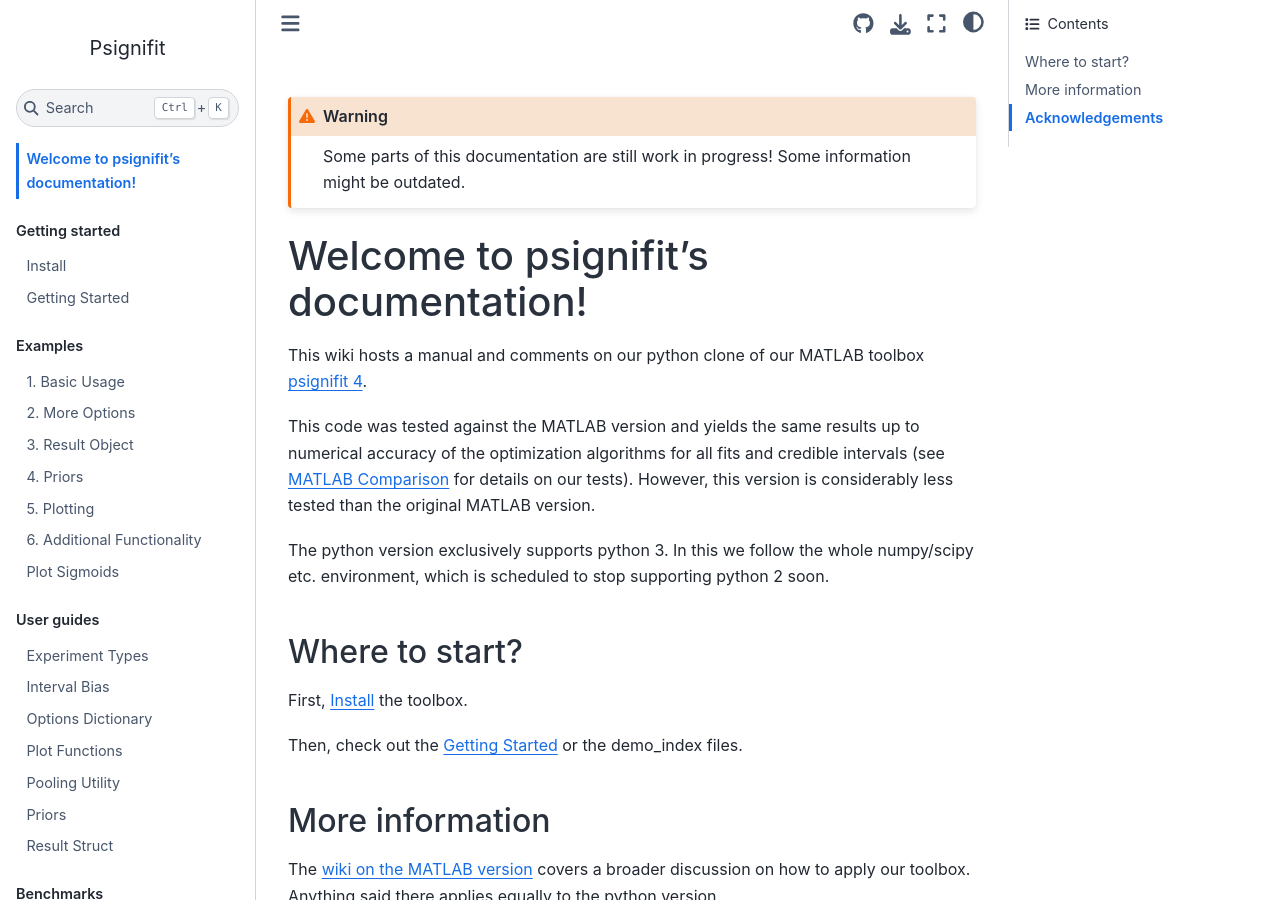
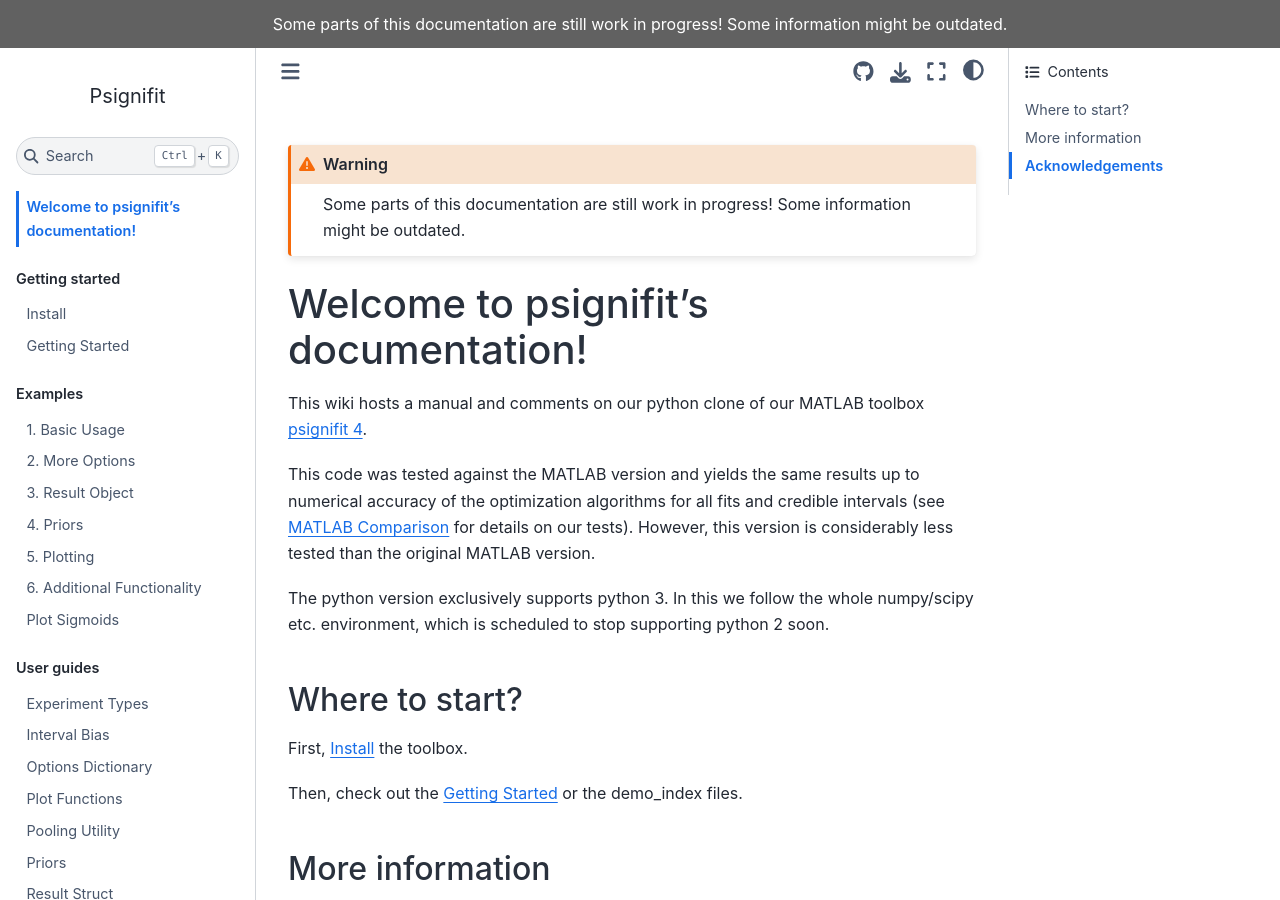
Before and after one commit to wichmann-lab/python-psignifit, a Jupyter Book: the page built from docs/index.rst, in a window 1280 px wide and 900 px high. Built offline with Jupyter Book 1.0.4 settings and Sphinx 7.4.7 and the Sphinx Book theme 1.1.4, drawn with Linux system fonts in a browser that asks for light colours; pages that are not in the unit, such as notebooks, are missing from menus.

Commit message:
docs: adds banner on top of book. For some reason warning directives do work in readthedocs

```diff
--- a/docs/_config.yml
+++ b/docs/_config.yml
@@ -20,7 +20,7 @@
 html:
   home_page_in_navbar         : true
   use_repository_button       : true  # Whether to add a link to your repository button
-
+  announcement                : "Some parts of this documentation are still work in progress! Some information might be outdated." # A banner announcement at the top of the site.
 
 # Add a bibtex file so that we can create citations
 #bibtex_bibfiles:
```
